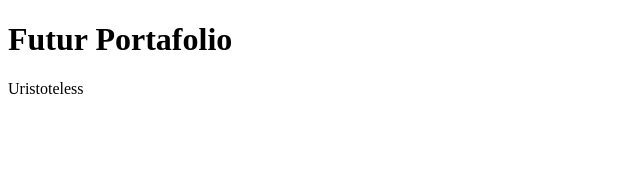
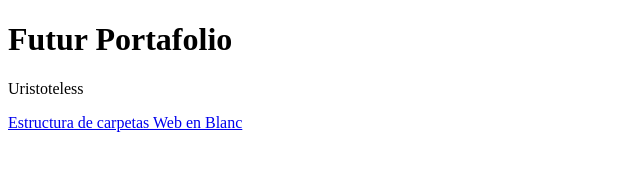
Before and after one commit to UristotelesCEP/UristotelesCEP.github.io, a plain HTML site: page index.html in a window 1280 px wide. Shown: the whole page, without its empty margins (0-640 px from the left). Drawn offline with Linux system fonts and the light colour scheme.

Commit message:
update index

```diff
--- a/index.html
+++ b/index.html
@@ -4,6 +4,7 @@
 
 <h1>Futur Portafolio</h1>
 <p>Uristoteless</p>
+<A HREF="https://github.com/UristotelesCEP/UristotelesCEP.github.io/tree/main/webAppEnBlanc"> Estructura de carpetas Web en Blanc </A>
 
 </body>
 </html>
```
